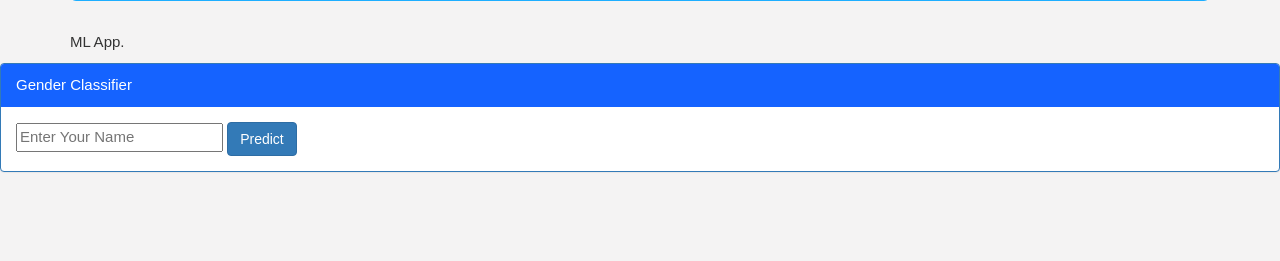
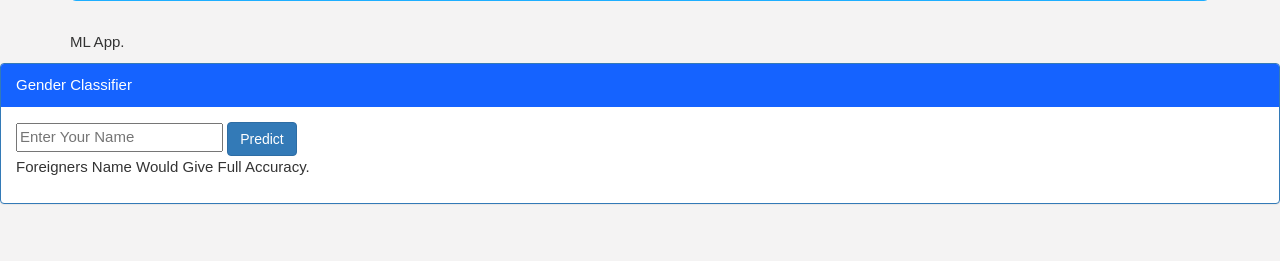
Before and after one commit to codingwithsuraj/gender-classifier, a Flask app: page / in a window 1280 px wide. Shown: the part 205-466 px from the top of the page. Run offline with Flask 2, Linux system fonts and the light colour scheme; parts of the project's set-up code (start-up, migrations or seed data) failed here and were passed over; some libraries are stand-ins or nearby versions.

Commit message:
Update index.html

```diff
--- a/templates/index.html
+++ b/templates/index.html
@@ -21,6 +21,8 @@
 			<button type="submit" class="btn btn-primary">Predict</button>
 			</form>
 
+	      <p>Foreigners Name Would Give Full Accuracy.</p>
+
 <!-- Main Input For Receiving Query to our ML -->
 
 
```
